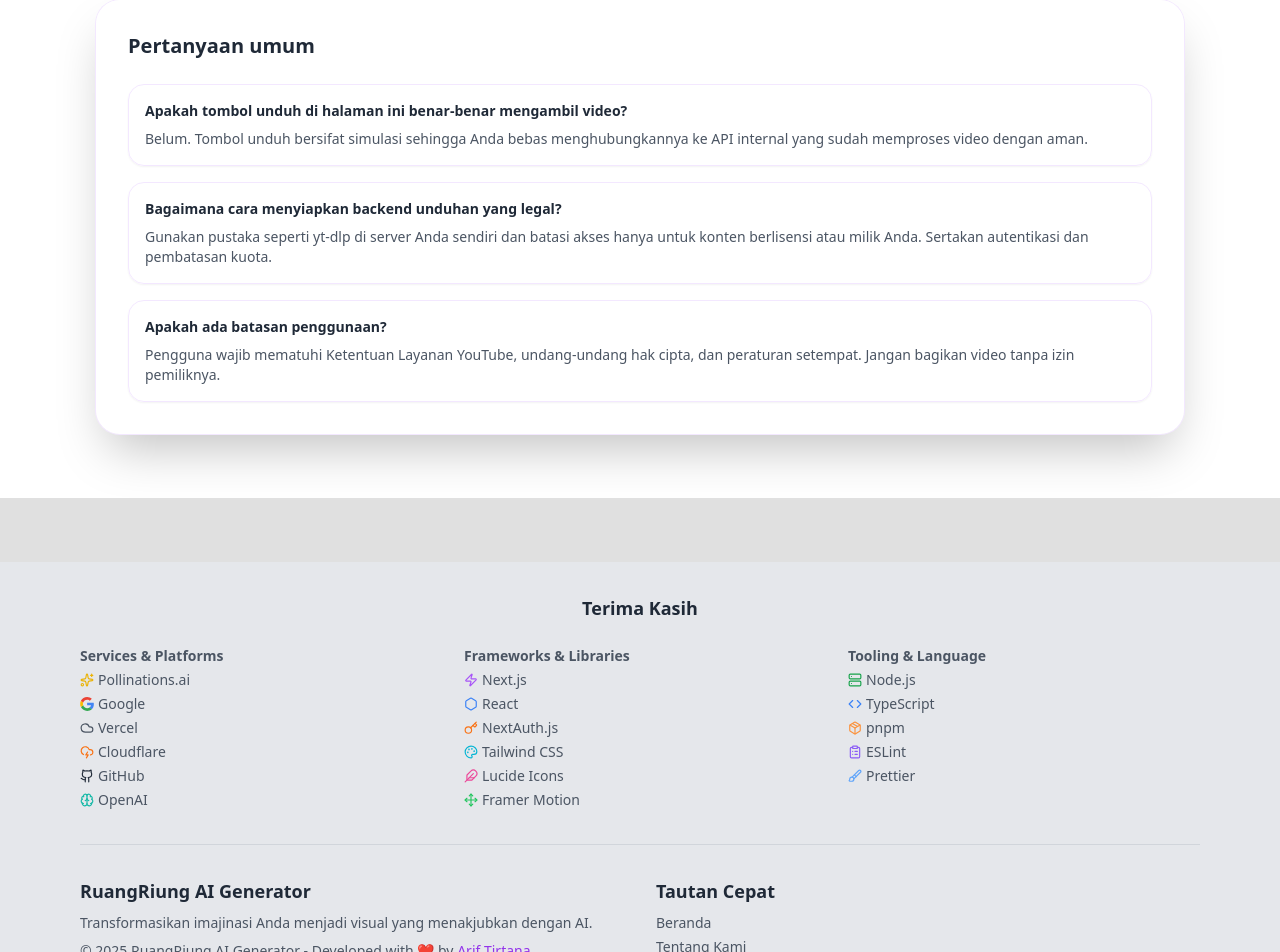
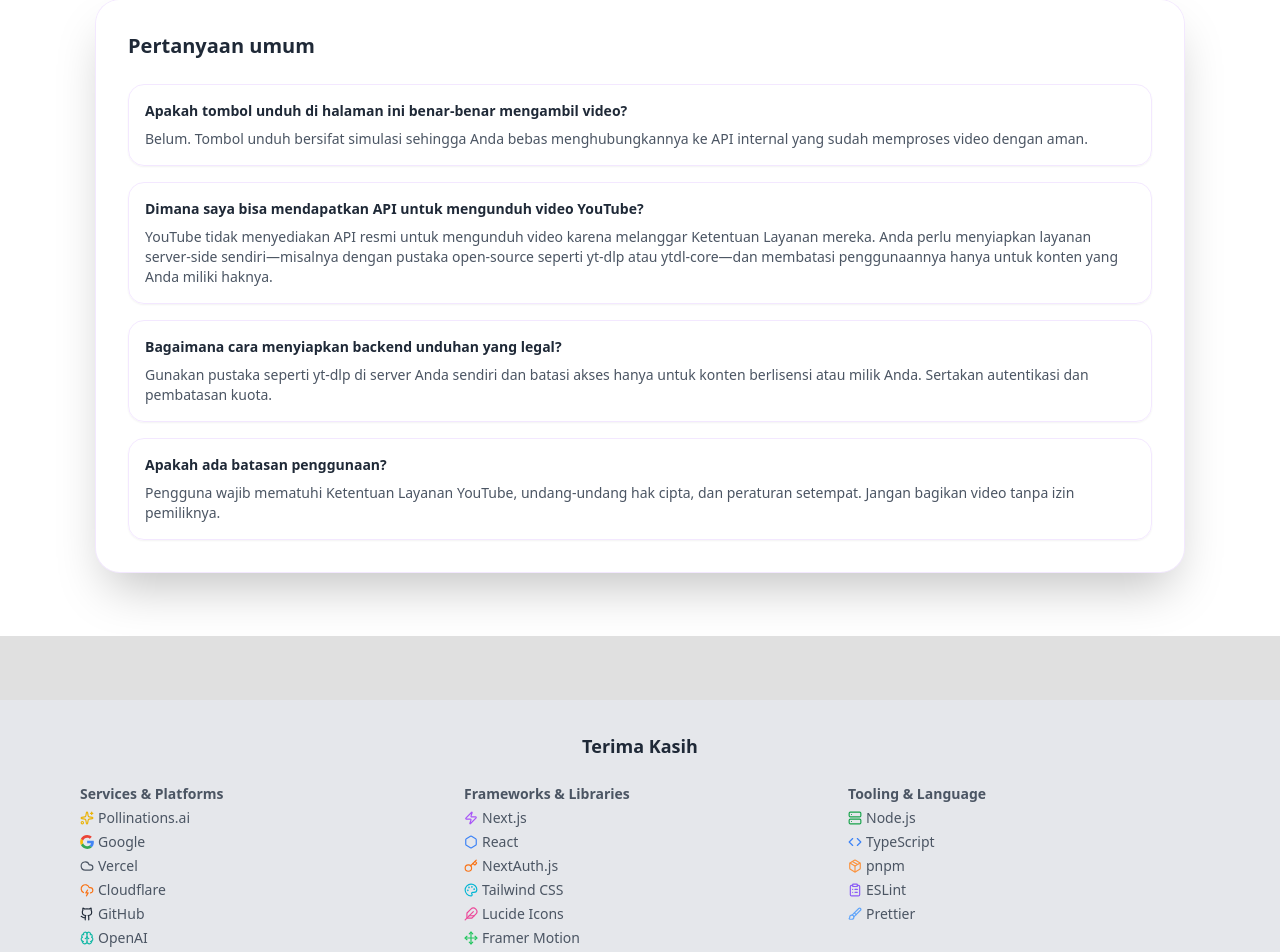
Before and after one commit to ruangriung/ruangriung-generator-app, a Next.js app: page /youtube-downloader in a window 1280 px wide. Shown: the part 1556-2508 px from the top of the page. Built offline with nearby package versions, Linux system fonts and the light colour scheme; no server answers.

Commit message:
Clarify API availability for YouTube downloads

```diff
--- a/app/youtube-downloader/page.tsx
+++ b/app/youtube-downloader/page.tsx
@@ -69,6 +69,11 @@ const faqs = [
     question: 'Apakah tombol unduh di halaman ini benar-benar mengambil video?',
     answer:
       'Belum. Tombol unduh bersifat simulasi sehingga Anda bebas menghubungkannya ke API internal yang sudah memproses video dengan aman.',
+  },
+  {
+    question: 'Dimana saya bisa mendapatkan API untuk mengunduh video YouTube?',
+    answer:
+      'YouTube tidak menyediakan API resmi untuk mengunduh video karena melanggar Ketentuan Layanan mereka. Anda perlu menyiapkan layanan server-side sendiri—misalnya dengan pustaka open-source seperti yt-dlp atau ytdl-core—dan membatasi penggunaannya hanya untuk konten yang Anda miliki haknya.',
   },
   {
     question: 'Bagaimana cara menyiapkan backend unduhan yang legal?',
```
